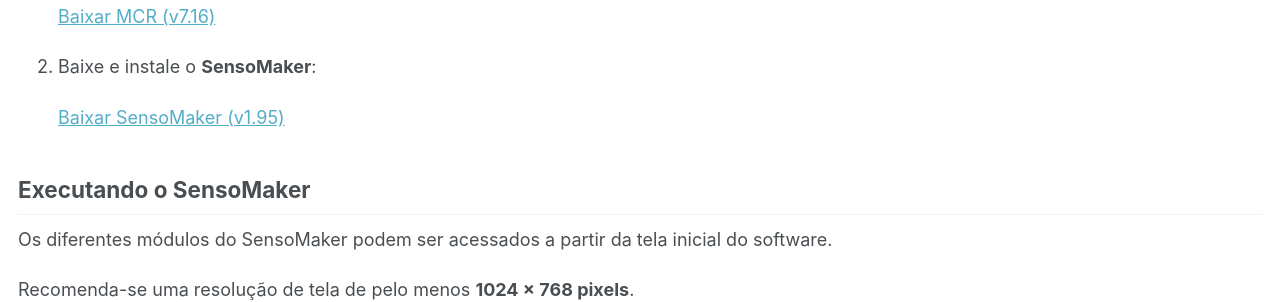
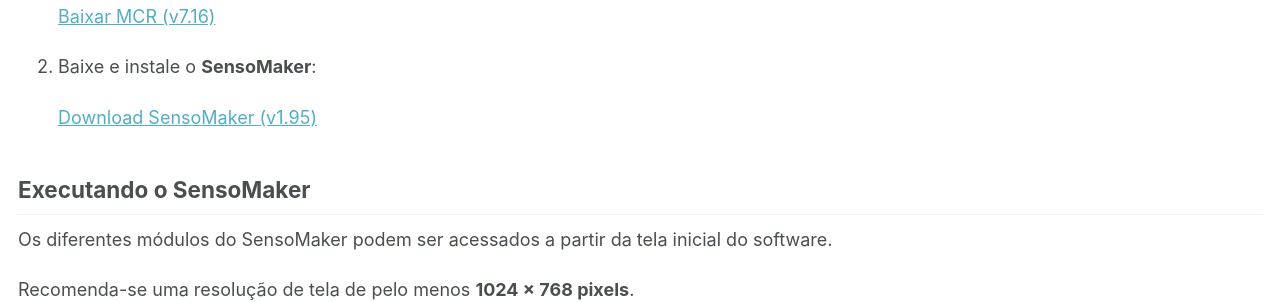
Before and after one commit to LAQUALI-UFLA/laquali-ufla.github.io, a Jekyll site: the page built from _pages/pt/softwares/sensomaker.md, in a window 1280 px wide and 900 px high, scrolled down 1816 px. Shown: the part 153-455 px from the top of the window. Built offline with Jekyll 4.4.1, drawn with Linux system fonts in a browser that asks for light colours; a style sheet for code colours, icons or effects is not loaded.

Commit message:
Update SensoMaker download link format

```diff
--- a/_pages/pt/softwares/sensomaker.md
+++ b/_pages/pt/softwares/sensomaker.md
@@ -58,7 +58,12 @@ O SensoMaker está disponível para Microsoft Windows (32 e 64 bits).
 
 2. Baixe e instale o **SensoMaker**:
 
-   [Baixar SensoMaker (v1.95)](https://www.dropbox.com/scl/fi/c0pm7d3pmj1pxgwg72zz8/SensoMaker_1-95_setup.exe?rlkey=heioj2fz25fw4b3jmh8iarzl7&st=fniip3bb&dl=1)
+   <a href="https://www.dropbox.com/scl/fi/c0pm7d3pmj1pxgwg72zz8/SensoMaker_1-95_setup.exe?rlkey=heioj2fz25fw4b3jmh8iarzl7&st=fniip3bb&dl=1"
+       onclick="gtag('event', 'download_software', {
+         software: 'SensoMaker'
+       });">
+      Download SensoMaker (v1.95)
+    </a>
 
 ## Executando o SensoMaker
 Os diferentes módulos do SensoMaker podem ser acessados a partir da tela inicial do software.
```
